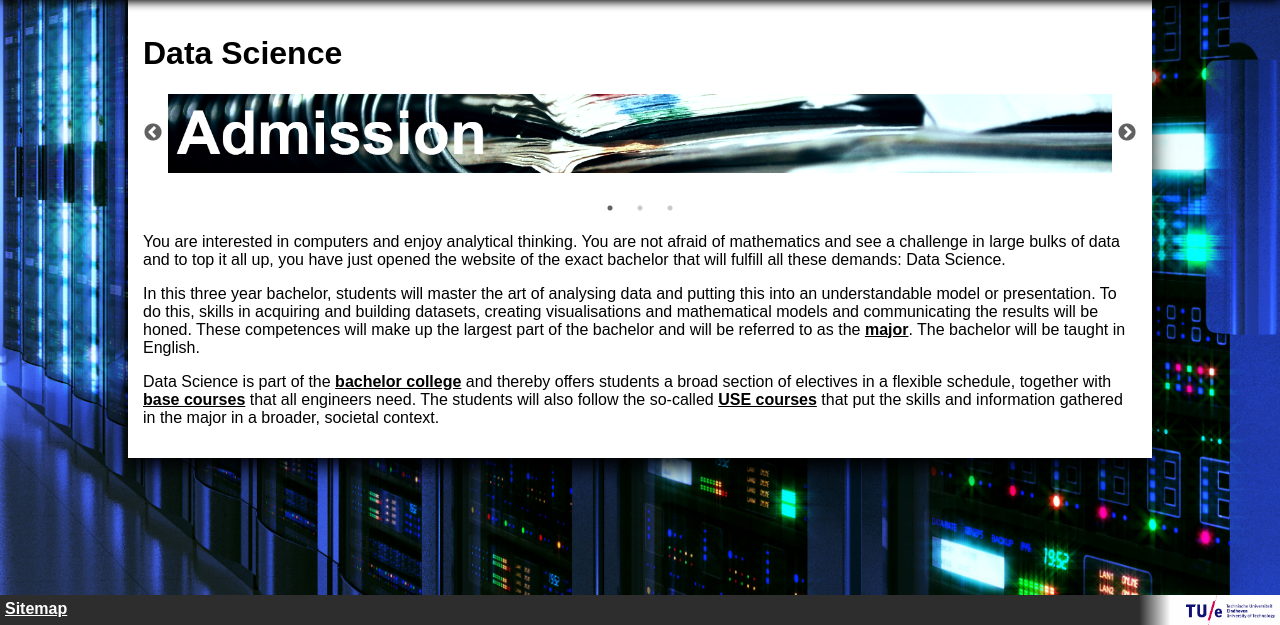
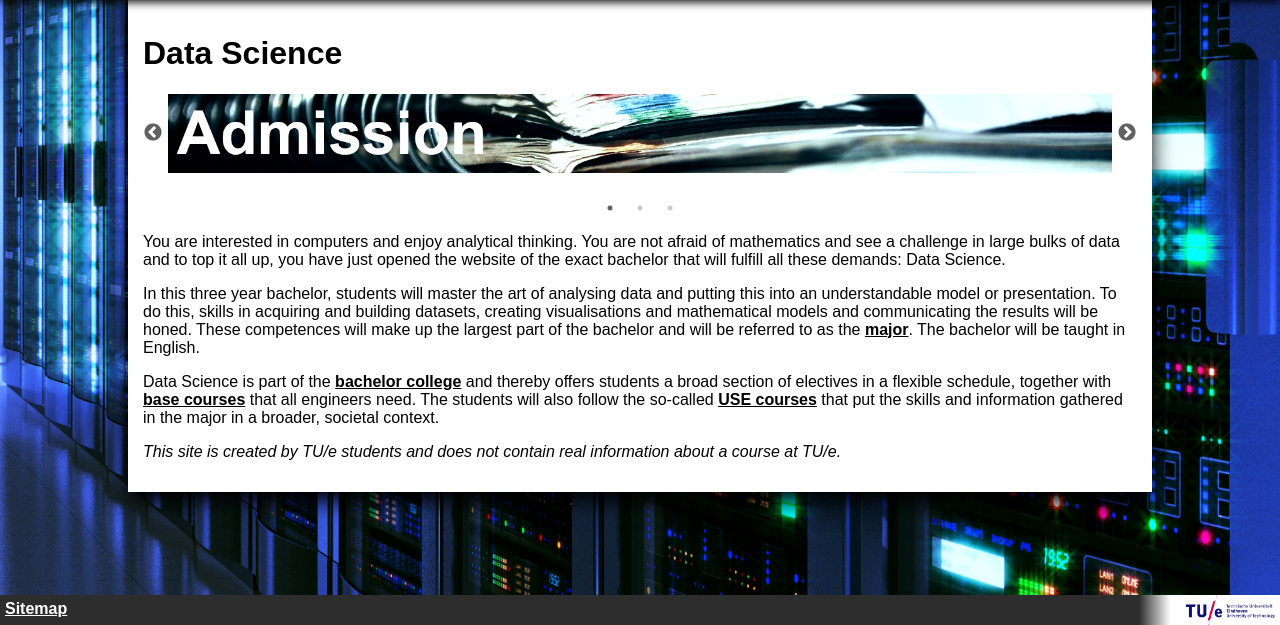
Before and after one commit to SvenDub/2IO80, a PHP site: page / in a window 1280 px wide. Shown: the part 175-800 px from the top of the page. Run offline with PHP 8.4, Linux system fonts and the light colour scheme.

Commit message:
Added notice about hypermedia course

```diff
--- a/pages/home.php
+++ b/pages/home.php
@@ -22,3 +22,6 @@
     students will also follow the so-called <a href="?id=5">USE courses</a> that put the skills and information gathered
     in the major in a broader, societal context.
 </p>
+<p>
+    <i>This site is created by TU/e students and does not contain real information about a course at TU/e.</i>
+</p>
```
